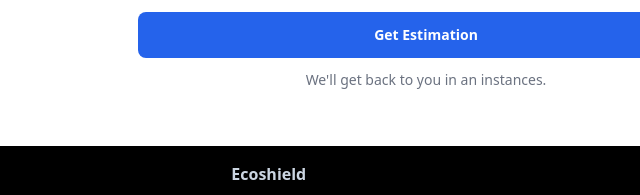
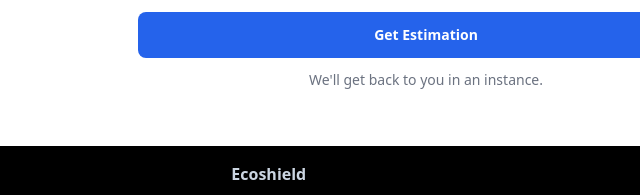
Before and after one commit to geniusmark99/ecoshield, a plain HTML site: page request-estimate.html in a window 1280 px wide. Shown: the part 1224-1419 px from the top of the page, 214-854 px from the left. Drawn offline with Linux system fonts and the light colour scheme.

Commit message:
first commit

```diff
--- a/request-estimate.html
+++ b/request-estimate.html
@@ -344,7 +344,7 @@
 
                     <div class="mt-3 text-center">
                         <p class="text-sm text-gray-500 dark:text-neutral-500">
-                            We'll get back to you in an instances.
+                            We'll get back to you in an instance.
                         </p>
                     </div>
                 </form>
```
